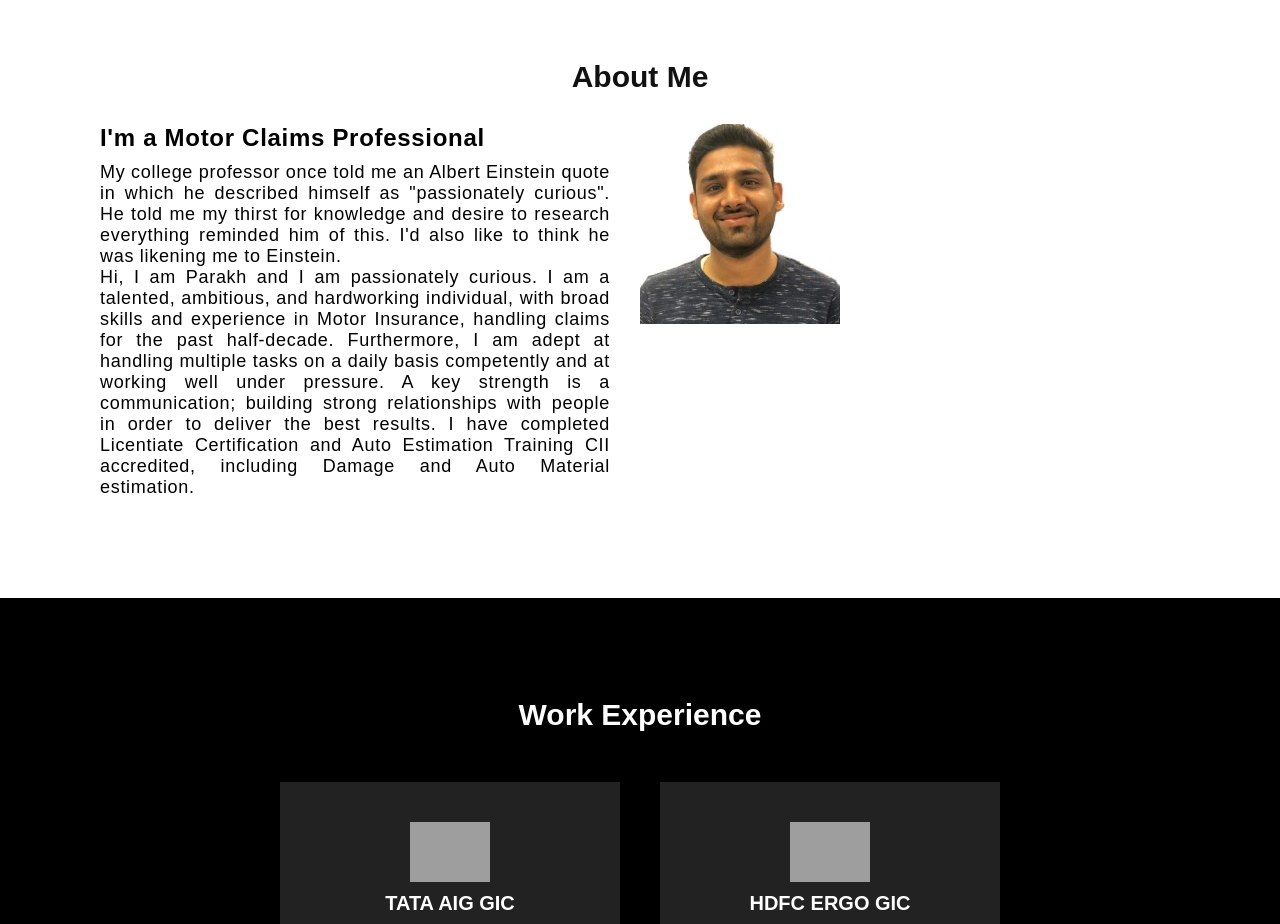
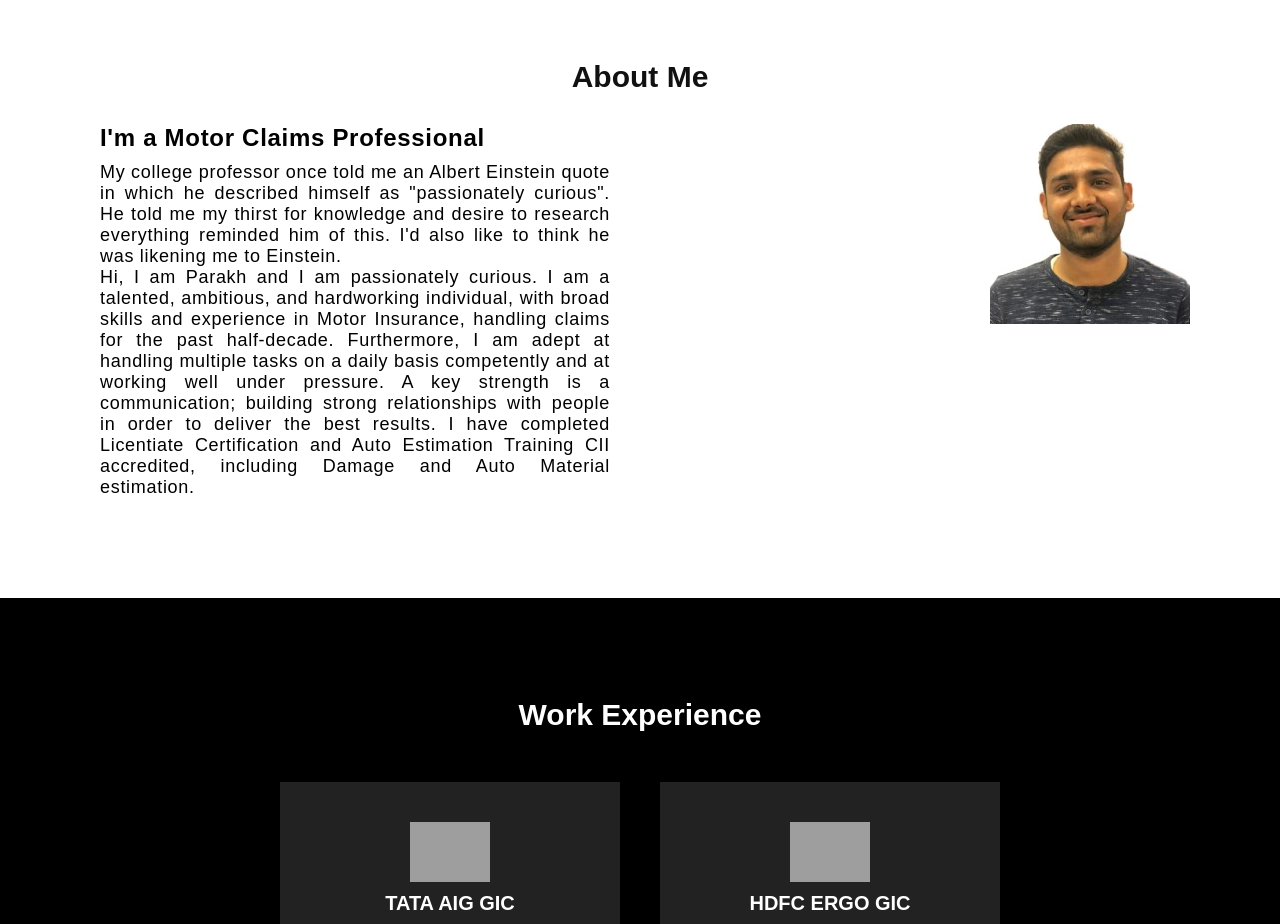
Before and after one commit to 2201monesh/parakh-portfolio, a plain HTML site: page index.html in a window 1280 px wide. Shown: the part 840-1764 px from the top of the page. Drawn offline with Linux system fonts and the light colour scheme; grey boxes are pictures that could not be loaded; a web font is replaced by a local one.

Commit message:
seventh commit

```diff
--- a/style.css
+++ b/style.css
@@ -146,6 +146,10 @@ header.sticky ul li a {
 
 .about {
   min-width: 500px;
+}
+
+.about .content img {
+  margin-left: 350px;
 }
 
 img {
```
